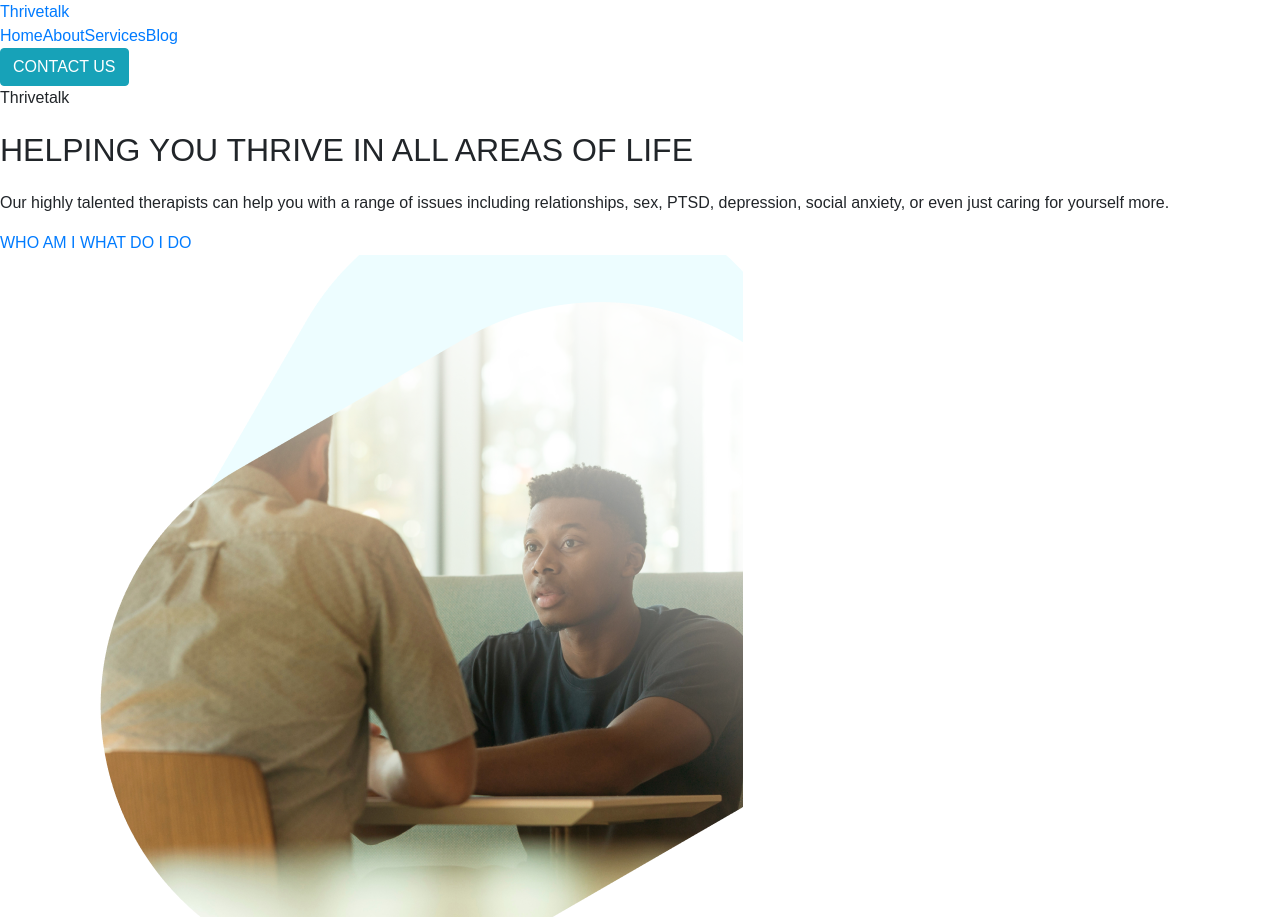
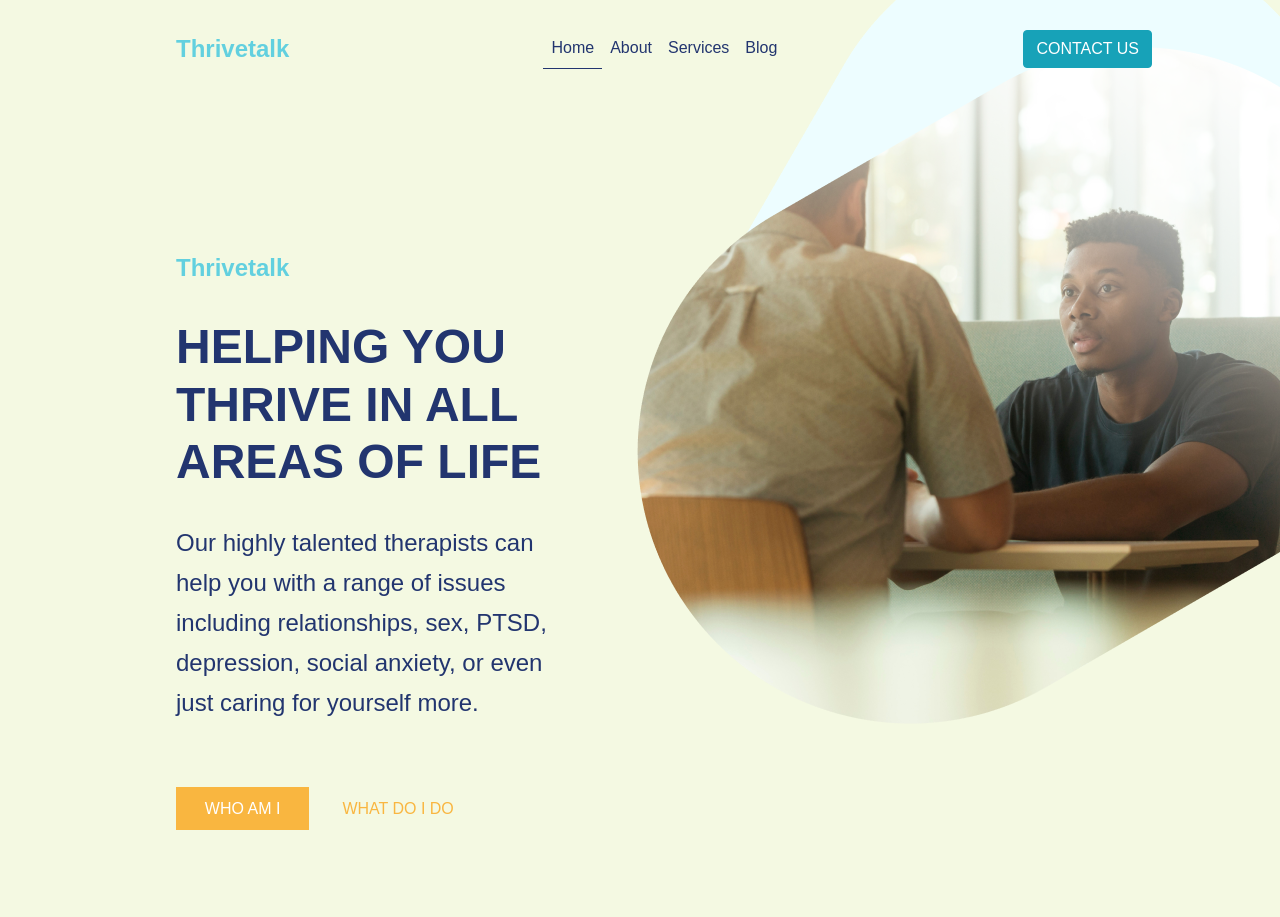
Before and after one commit to govyazina/livecode, a plain HTML site: page index.html in a window 1280 px wide. Shown: the top 917 px of the page. Drawn offline with nearby package versions, Linux system fonts and the light colour scheme.

Commit message:
css header + bem

```diff
--- a/assets/styles/styles.css
+++ b/assets/styles/styles.css
@@ -1,3 +1,94 @@
+/* global */
 body {
     font-family: 'Montserrat', sans-serif;
+    display: grid;
+    grid-template-columns: 1fr;
+    grid-template-rows: 1fr 4fr 1fr;
 }
+
+.link, .link:hover {
+    color: unset;
+}
+
+.image {
+    width: 100%;
+    max-width: 100%;
+}
+
+.text {
+    font-size: 1.5rem;
+}
+
+/* header */
+.header {
+    display: grid;
+    grid-template-rows: 0.5fr 3fr;
+    grid-template-columns: repeat(4,1fr);
+    grid-template-areas:
+            "ht ht ht ht"
+            "hc hc . .";
+    gap: 11rem;
+    background-color: #F4F9E2;
+    color: #22356F;
+    background-image: url("/assets/img/Group%207.png");
+    background-repeat: no-repeat;
+    background-position: right top;
+    padding: 1.6rem 8rem 4rem 11rem;
+}
+
+.header-top {
+    grid-area: ht;
+}
+
+.navbar {
+    padding: 0;
+}
+
+
+.title, .title:hover {
+    color: #62D0DF;
+    font-size: 1.5rem;
+    font-weight: bold;
+}
+.link__nav {
+    font-weight: lighter;
+}
+
+.link__nav_active-page {
+    border-bottom: #22356F solid 1px;
+    font-weight: normal;
+
+}
+
+.content__header {
+    grid-area: hc;
+
+}
+
+.headline_main {
+    font-size: 3rem;
+    font-weight: bold;
+}
+
+.text__header {
+    line-height: 2.5rem;
+}
+
+.buttons {
+    padding-top: 3rem;
+}
+
+.buttons__item {
+    display: inline-block;
+    text-align: center;
+    padding: 0.6rem 1.8rem 0.6rem 1.8rem;
+}
+
+.buttons__item_bg-orange, .buttons__item_bg-orange:hover {
+    color: white;
+    background-color: #F9B640;
+}
+
+.buttons__item_font-orange, .buttons__item_font-orange:hover {
+    color: #F9B640;
+}
--- a/index.html
+++ b/index.html
@@ -8,35 +8,44 @@
     <link rel="stylesheet" href="./assets/styles/normalize.css">
     <link rel="stylesheet" href="./assets/styles/styles.css">
 </head>
+
 <body>
 
 <header class="header">
     <section class="header-top">
-        <div class="title">
-            <a class="title__link" href="#">Thrivetalk</a>
-        </div>
-        <nav class="nav">
-            <a href="#" class="link nav__link nav__link_active-page">Home</a>
-            <a href="#" class="link nav__link">About</a>
-            <a href="#" class="link nav__link">Services</a>
-            <a href="#" class="link nav__link">Blog</a>
+        <nav class="navbar navbar-expand-lg">
+            <a class="link navbar-brand title" href="#">Thrivetalk</a>
+            <button class="navbar-toggler" type="button" data-toggle="collapse" data-target="#navbarNavAltMarkup" aria-controls="navbarNavAltMarkup" aria-expanded="false" aria-label="Переключатель навигации">
+                <span class="navbar-toggler-icon"></span>
+            </button>
+            <div class="collapse navbar-collapse justify-content-center" id="navbarNavAltMarkup">
+                <div class="navbar-nav">
+                    <a class="link link__nav link__nav_active-page nav-link" href="#">Home</a>
+                    <a class="link link__nav nav-link" href="#">About</a>
+                    <a class="link link__nav nav-link" href="#">Services</a>
+                    <a class="link link__nav nav-link" href="#">Blog</a>
+
+                </div>
+            </div>
+            <div class="button">
+            <a class="button__contact btn btn-info" href="#" role="button">CONTACT US</a></div>
         </nav>
-        <div class="button">
-            <a class="button__contact btn btn-info" href="#" role="button">CONTACT US</a></div>
+
     </section>
 
-    <section class="content">
+    <section class="content content__header">
         <div class="title">
             Thrivetalk
         </div>
-        <h1>HELPING YOU THRIVE IN ALL AREAS OF LIFE</h1>
-        <p>Our highly talented therapists can help you with a range of issues including relationships, sex, PTSD, depression, social anxiety, or even just caring for yourself more.</p>
+        <h1 class="headline headline_main">HELPING YOU THRIVE IN ALL AREAS OF LIFE</h1>
+        <p class="text text__header">Our highly talented therapists can help you with a range of issues including relationships, sex, PTSD, depression, social anxiety, or even just caring for yourself more.</p>
         <div class="buttons">
-            <a href="#" class="link ">WHO AM I</a>
-            <a href="#" class="link ">WHAT DO I DO</a>
+            <a href="#" class="link buttons__item buttons__item_bg-orange">WHO AM I</a>
+            <a href="#" class="link buttons__item buttons__item_font-orange">WHAT DO I DO</a>
         </div>
     </section>
-    <img src="./assets/img/Group%207.png" alt=""/>
+
+
 </header>
 
 <main class="main">
```
